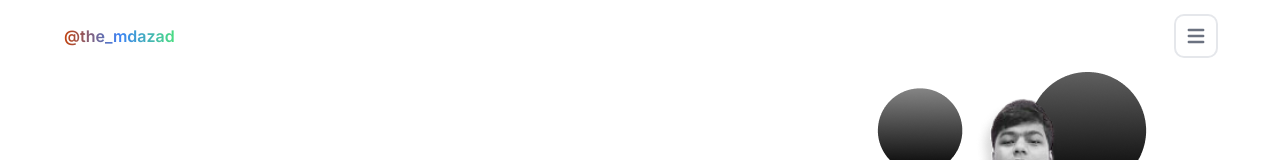
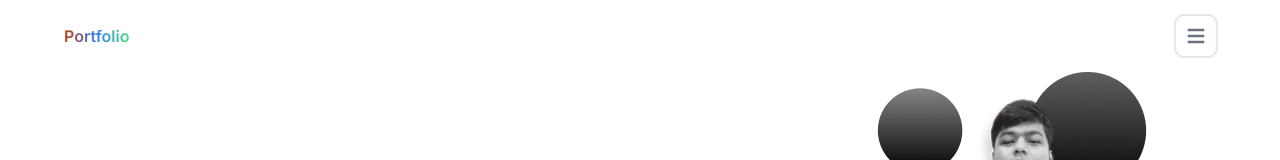
Before and after one commit to modest-azad/the_mdazad_portfolio, a Next.js app: page / in a window 1280 px wide. Shown: the top 160 px of the page. Built offline with nearby package versions, Linux system fonts and the light colour scheme.

Commit message:
project page seperated

```diff
--- a/app/Homepage.tsx
+++ b/app/Homepage.tsx
@@ -1,6 +1,6 @@
 import Image from "next/image";
-import project from "./components/Project";
-import Project from "./components/Project";
+import project from "./Project/page";
+import Project from "./Project/page";
 
 export default function Homepage() {
   return (
--- a/app/components/Header.tsx
+++ b/app/components/Header.tsx
@@ -17,7 +17,7 @@ const Header = () => {
         <div className="flex flex-wrap lg:flex-nowrap justify-between items-center mx-auto">
           <a href="https://instagram.com/@the_mdazad" className="flex items-center">
             <span className="self-center font-semibold whitespace-nowrap ">
-              <TextGradient text='@the_mdazad'/>
+              <Link href="./"><TextGradient text='Portfolio'/></Link>
               </span>
           </a>
           <div className="flex items-center lg:order-2">
@@ -43,7 +43,7 @@ const Header = () => {
                 <a href="#" className="block py-2 pr-4 pl-3 text-gray-700 hover:text-blue-600  lg:hover:text-primary-700 lg:p-0 ">About</a>
               </li>
               <li>
-                <Link href="./components/Project">Project</Link>
+                <Link href="./Project">Project</Link>
                 {/* <a href="#" className="block py-2 pr-4 pl-3 text-gray-700 hover:text-blue-600  lg:hover:text-primary-700 lg:p-0 ">Projects</a> */}
               </li>
               <li>
--- a/app/layout.tsx
+++ b/app/layout.tsx
@@ -1,6 +1,8 @@
 import type { Metadata } from "next";
 import { Inter } from "next/font/google";
 import "./globals.css";
+import Header from "./components/Header";
+import Footer from "./components/Footer";
 
 const inter = Inter({ subsets: ["latin"] });
 
@@ -16,9 +18,11 @@ export default function RootLayout({
 }>) {
   return (
     <html lang="en">
-      {/* <link rel='stylesheet' href='https://cdn-uicons.flaticon.com/2.2.0/uicons-brands/css/uicons-brands.css'></link>
-      <link rel='stylesheet' href='https://cdn-uicons.flaticon.com/2.2.0/uicons-solid-rounded/css/uicons-solid-rounded.css'></link> */}
-      <body className={inter.className}>{children}</body>
+      <body className={inter.className}>
+        <Header/> {/* Navigation will show in every page*/}
+        {children}
+        <Footer/> {/* Footer will also show in every page*/}
+        </body>
     </html>
   );
 }
--- a/app/page.tsx
+++ b/app/page.tsx
@@ -1,13 +1,9 @@
-import Footer from './components/Footer';
-import Header from './components/Header'; // Importing the Header component from Header.tsx
 import Homepage from './Homepage'; // Importing the Homepage component from Homepage.tsx
 
 export default function Home() {
   return (
     <main className='max-w-[1440px] m-auto'>
-      <Header/>
       <Homepage/>
-      <Footer/>
     </main>
   );
 }
```
Also changed, not shown: app/Project/page.tsx (renamed from app/components/Project.tsx).
